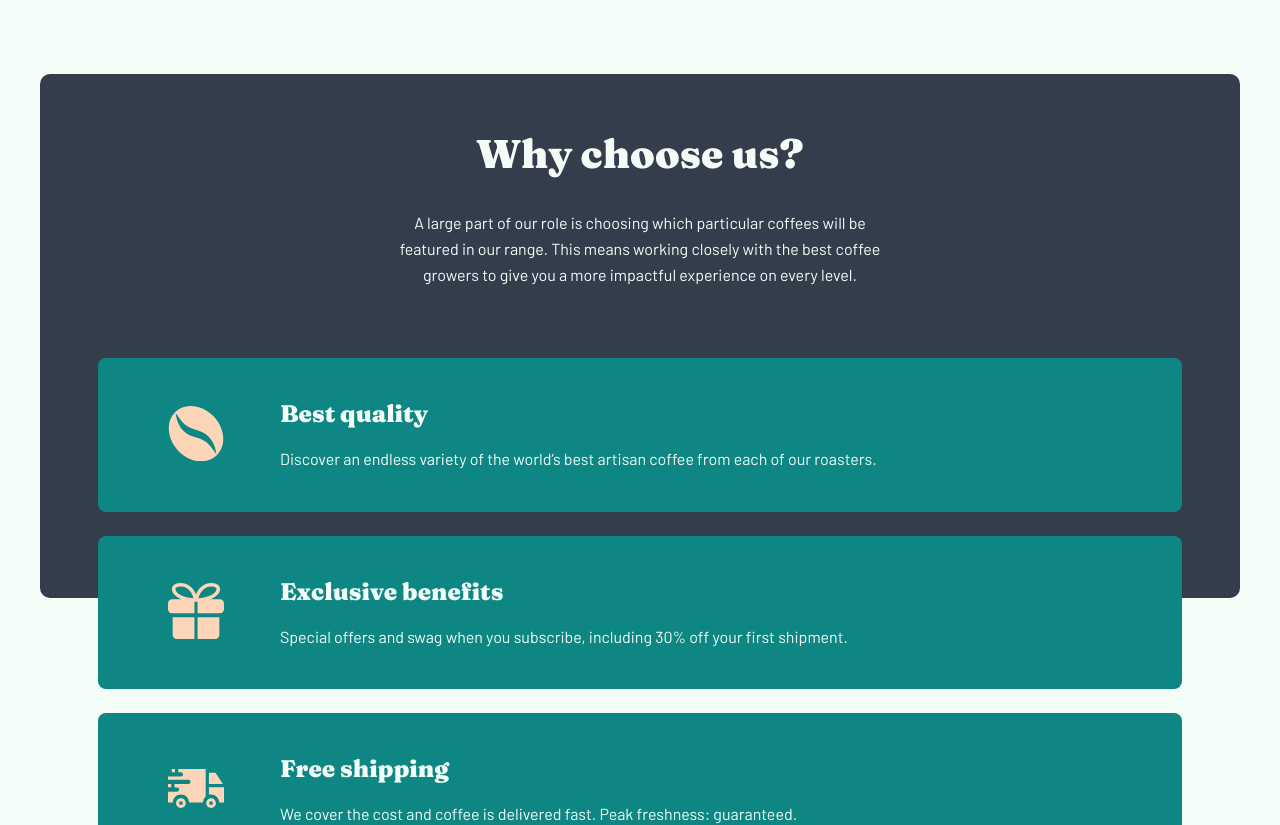
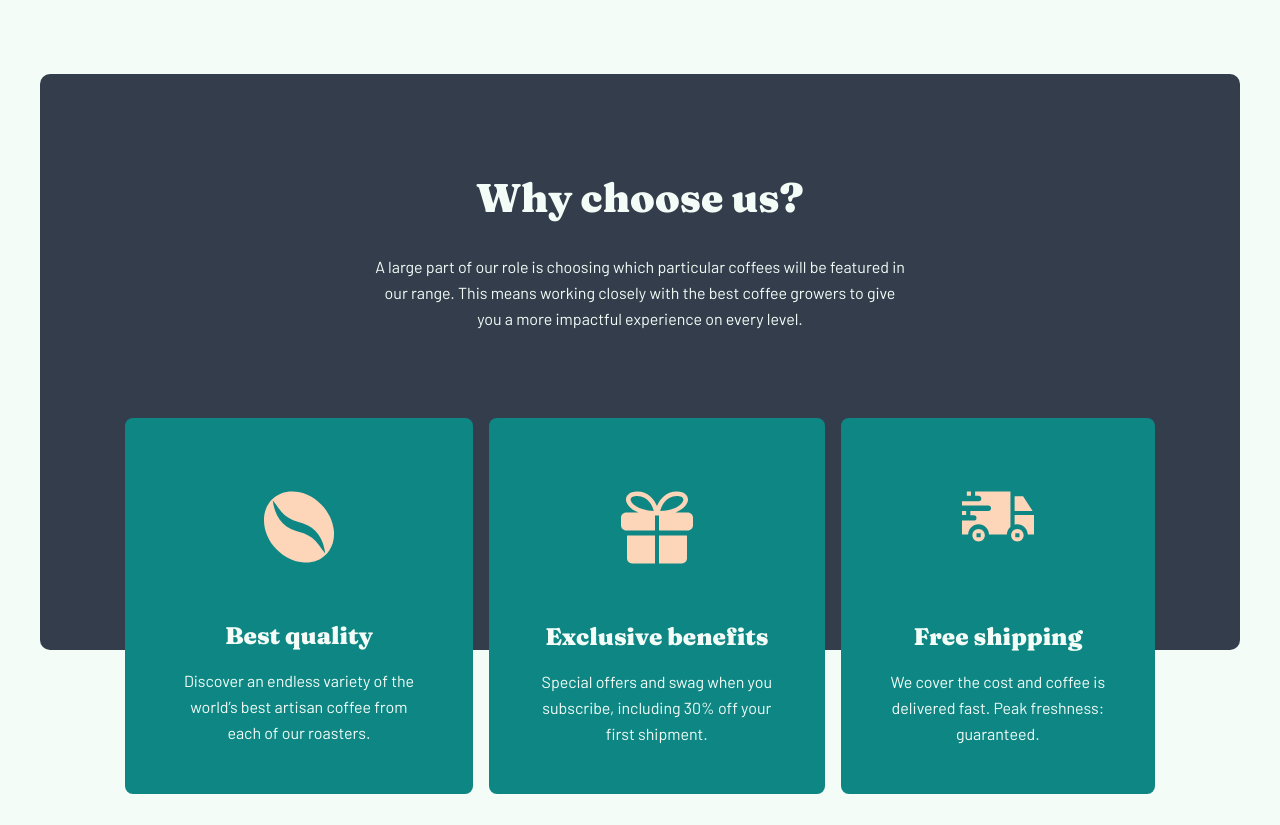
Before and after one commit to Andrparsons/coffeeroasters, a Next.js app: page / in a window 1280 px wide. Shown: the part 1460-2285 px from the top of the page. Built offline with nearby package versions, Linux system fonts and the light colour scheme.

Commit message:
index page - feature section styling - large

```diff
--- a/styles/Home.module.css
+++ b/styles/Home.module.css
@@ -253,6 +253,7 @@
   .featureBackground {
     height: 66%;
   }
+
   .featureSection {
     padding: 3.5rem 3.625rem 0;
     text-align: left;
@@ -291,6 +292,49 @@
 }
 
 @media (min-width: 900px) {
+  .featureBackground {
+    height: 80%;
+  }
+
+  .featuresIntro {
+    max-width: 535px;
+  }
+
+  .features {
+    display: flex;
+    justify-content: space-between;
+    margin-top: 5.375rem;
+  }
+
+  .feature {
+    flex-direction: column;
+    margin: 0;
+    padding: 4.5rem 3rem 3rem 3rem;
+    text-align: center;
+    max-width: 350px;
+
+    margin-right: 1rem;
+  }
+
+  .feature:last-child {
+    margin-right: 0;
+    justify-content: space-between;
+  }
+
+  .featureImgContainer {
+    max-width: 72px;
+  }
+
+  .featureContent {
+    margin: 0;
+    margin-top: 3.5rem;
+  }
+}
+
+@media (min-width: 1200px) {
+  .featureSection {
+    padding: 6.25rem 5.3125rem 0;
+  }
 }
 
 /* steps */
```
